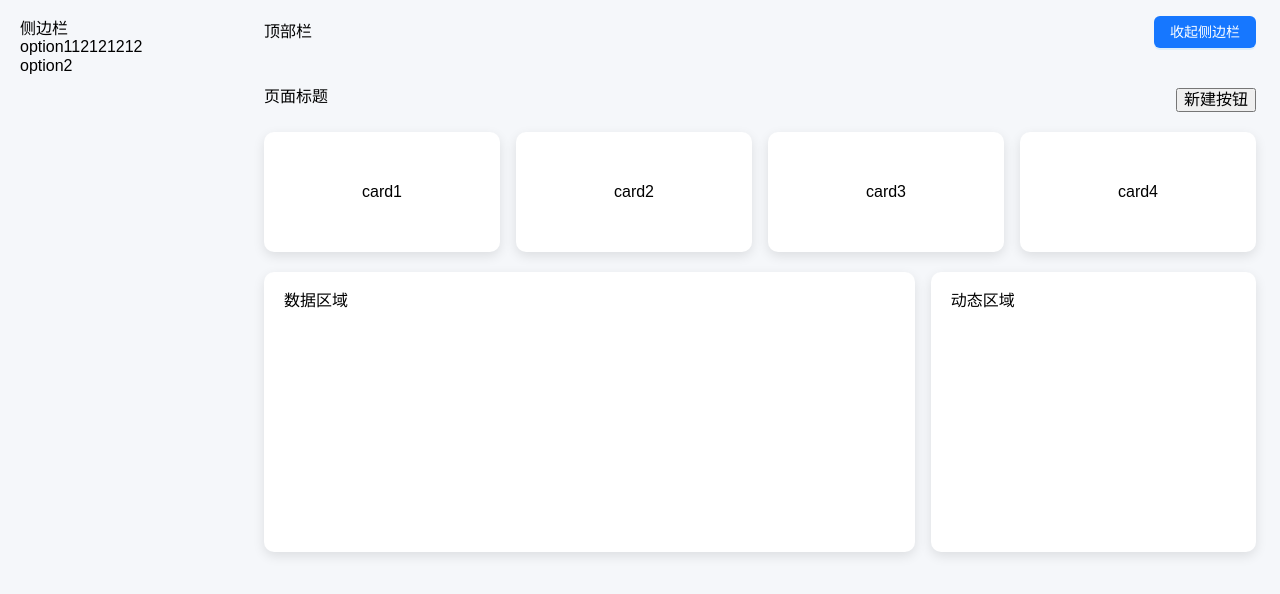
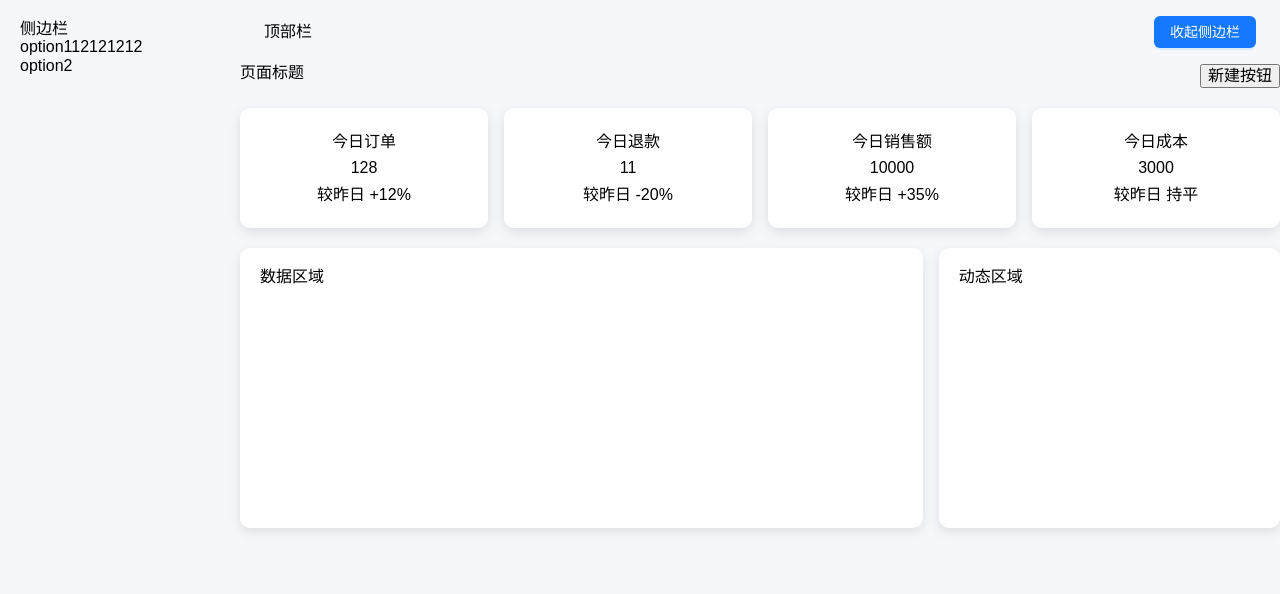
Before and after one commit to SavitarJing/keith-vue3, a Vue app: page / in a window 1280 px wide. Shown: the top 594 px of the page. Built offline with nearby package versions, Linux system fonts and the light colour scheme.

Commit message:
实现用数据渲染页面，而不是手写重复结构

```diff
--- a/src/DemoView1.vue
+++ b/src/DemoView1.vue
@@ -8,6 +8,35 @@ const isExpand = ref(true)
 const changeSidebarStatus = () => {
     isExpand.value = !isExpand.value
 }
+
+// 定义卡片内容
+const statCards = [
+    {
+        id: 1,
+        title: '今日订单',
+        value: '128',
+        desc: '较昨日 +12%'
+    },
+    {
+        id: 2,
+        title: '今日退款',
+        value: '11',
+        desc: '较昨日 -20%'
+    },
+    {
+        id: 3,
+        title: '今日销售额',
+        value: '10000',
+        desc: '较昨日 +35%'
+    },
+    {
+        id: 4,
+        title: '今日成本',
+        value: '3000',
+        desc: '较昨日 持平'
+    },
+
+]
 
 </script>
 
@@ -23,7 +52,7 @@ const changeSidebarStatus = () => {
                 <span>顶部栏</span>
                 <a-button type="primary" @click="changeSidebarStatus">{{ isExpand ? '收起侧边栏' : '展开侧边栏' }}</a-button>
             </div>
-            <div class="content">
+            <div class="title">
                 <div class="page-header">
                     <div class="page-title">
                         <span>页面标题</span>
@@ -33,10 +62,11 @@ const changeSidebarStatus = () => {
                     </div>
                 </div>
                 <div class="stat-grid">
-                    <div class="card"><span>card1</span></div>
-                    <div class="card"><span>card2</span></div>
-                    <div class="card"><span>card3</span></div>
-                    <div class="card"><span>card4</span></div>
+                    <div class="card" v-for="card in statCards" :key="card.id">
+                        <span>{{ card.title }}</span>
+                        <span>{{ card.value }}</span>
+                        <span>{{ card.desc }}</span>
+                    </div>
                 </div>
                 <div class="panel-grid">
                     <div class="data-area">数据区域</div>
@@ -125,6 +155,8 @@ const changeSidebarStatus = () => {
         border-radius: 10px;
         /* 文字居中 */
         display: flex;
+        flex-direction: column;
+        gap: 8px;
         align-items: center;
         justify-content: center;
         /* 阴影四参数：水平偏移 垂直偏移 模糊程度 阴影颜色 */
@@ -137,7 +169,7 @@ const changeSidebarStatus = () => {
             transform 0.2s ease,
             box-shadow 0.2s ease;
         /* 控制过渡动画从开始到结束需要花费的时间 */
-        transition-duration: 1s;
+        /* transition-duration: 1s; */
     }
 
     margin-bottom: 20px;
```
